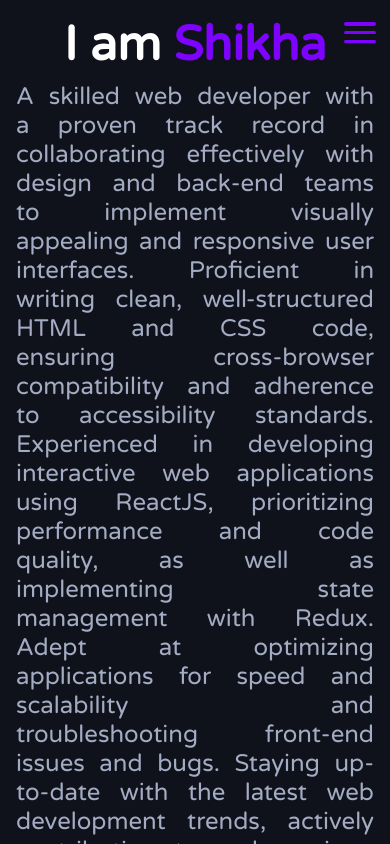
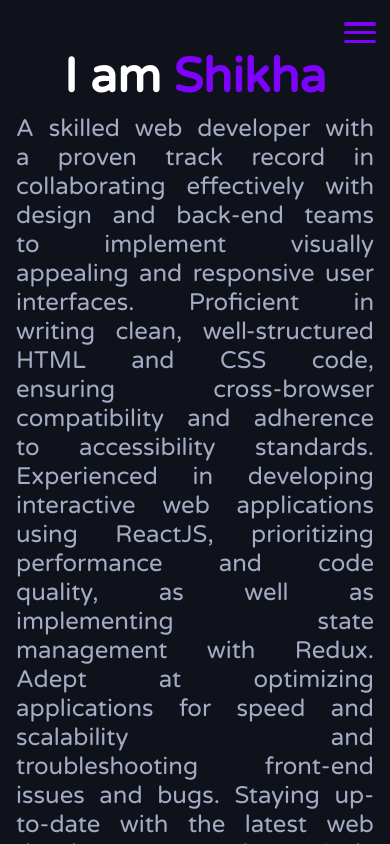
Before and after one commit to Shikha-1/PORTFOLIO, a React (Create React App) app: page / in a window 390 px wide. Built offline with nearby package versions, Linux system fonts and the light colour scheme; no server answers.

Commit message:
Fix: css changes and removing redundant code

```diff
--- a/src/css/App.css
+++ b/src/css/App.css
@@ -5,6 +5,8 @@
 }
 body {
 	color: #a4acc4;
+	background-color: #10121b;
+	font-family: 'Varela Round', sans-serif;
 	font-size: 1.2rem;
 }
 body::-webkit-scrollbar {
@@ -16,12 +18,6 @@ body::-webkit-scrollbar-thumb {
 }
 body::-webkit-scrollbar-track {
 	background-color: #777;
-}
-body {
-	color: #a4acc4;
-	background-color: #10121b;
-	font-family: 'Varela Round', sans-serif;
-	font-size: 1.2rem;
 }
 span {
 	color: #7d03ff;
@@ -54,10 +50,6 @@ span {
 	display: flex;
 	position: absolute;
 	z-index: 10;
-	right: 5%;
-	top: 2.5%;
-	width: 2.5rem;
-	height: 2.5rem;
 	cursor: pointer;
 	flex-direction: column;
 	justify-content: space-evenly;
@@ -117,16 +109,12 @@ span {
 	.lines-2,
 	.lines-3 {
 		height: 0.2rem;
+		display: block;
 	}
 	.content {
-		margin: 0;
+		margin: 2rem 0 0 0;
 		padding: 1rem;
 		width: 100%;
-	}
-	.lines-1,
-	.lines-2,
-	.lines-3 {
-		display: block;
 	}
 	.sidebar {
 		transform: translateX(-100%);
--- a/src/css/Contact.css
+++ b/src/css/Contact.css
@@ -10,6 +10,8 @@
 .right-items {
 	margin-left: 2rem;
 	font-size: 1.25rem;
+	overflow: hidden;
+	text-overflow: ellipsis;
 }
 .right-items > h6 {
 	font-size: 1.5rem;
@@ -19,11 +21,6 @@
 	margin-top: 2.5rem;
 	gap: 1rem;
 	grid-template-columns: repeat(2, 1fr);
-}
-
-.right-items {
-	overflow: hidden;
-	text-overflow: ellipsis;
 }
 
 .map-sect {
--- a/src/css/Home.css
+++ b/src/css/Home.css
@@ -1,8 +1,3 @@
-* {
-	margin: 0%;
-	padding: 0%;
-	box-sizing: border-box;
-}
 .hero-text {
 	color: white;
 	text-align: center;
```
